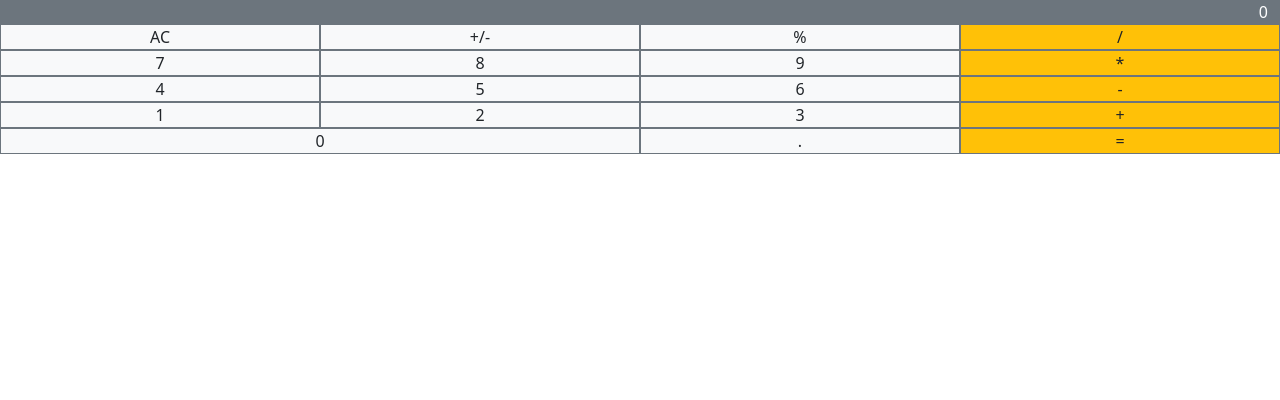
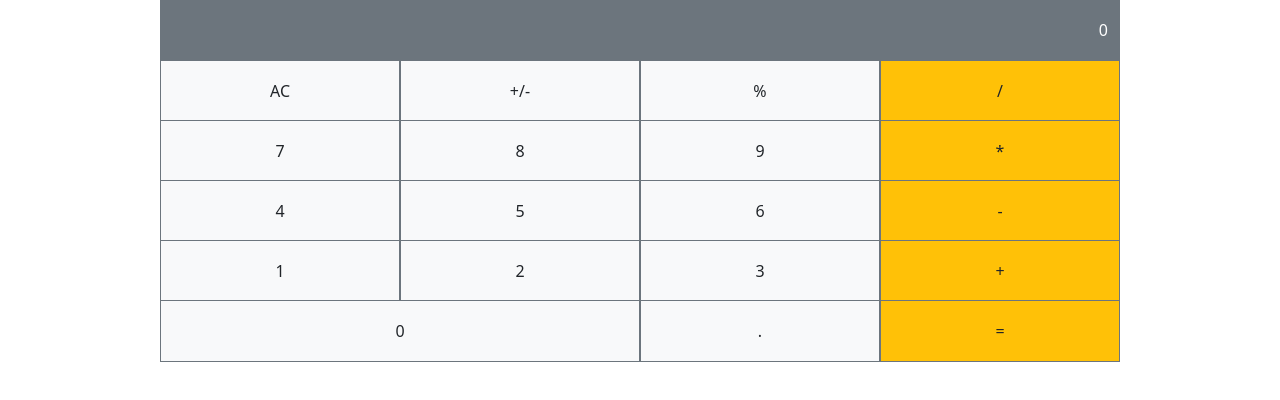
Before and after one commit to dgcuenca/math-magicians, a React (Create React App) app: page / in a window 1280 px wide. Shown: the top 400 px of the page. Built offline with nearby package versions, Linux system fonts and the light colour scheme.

Commit message:
Style calculator interface

```diff
--- a/src/App.css
+++ b/src/App.css
@@ -1,39 +1,4 @@
-.App {
-  text-align: center;
+.row {
+  height: 60px;
+  line-height:60px;
 }
-
-.App-logo {
-  height: 40vmin;
-  pointer-events: none;
-}
-
-@media (prefers-reduced-motion: no-preference) {
-  .App-logo {
-    animation: App-logo-spin infinite 20s linear;
-  }
-}
-
-.App-header {
-  background-color: #282c34;
-  min-height: 100vh;
-  display: flex;
-  flex-direction: column;
-  align-items: center;
-  justify-content: center;
-  font-size: calc(10px + 2vmin);
-  color: white;
-}
-
-.App-link {
-  color: #61dafb;
-}
-
-@keyframes App-logo-spin {
-  from {
-    transform: rotate(0deg);
-  }
-
-  to {
-    transform: rotate(360deg);
-  }
-}
--- a/src/App.js
+++ b/src/App.js
@@ -1,10 +1,17 @@
 import './App.css';
 import Calculator from './components/calculator';
+import React, { Component } from 'react';
 
-function App() {
-  return (
-    <Calculator />
-  );
+class App extends Component {
+  constructor(props) {
+    super(props);
+    this.state = {};
+  }
+  render() {
+    return (
+      <Calculator />
+    );
+  }
 }
 
 export default App;
--- a/src/components/calculator.jsx
+++ b/src/components/calculator.jsx
@@ -9,7 +9,7 @@ class Calculator extends Component {
 
   render() {
     return (
-      <div className="container-fluid">
+      <div className="container w-75">
         <div className="row">
           <div className="col bg-secondary text-end border-secondary text-white">0</div>
         </div>
```
